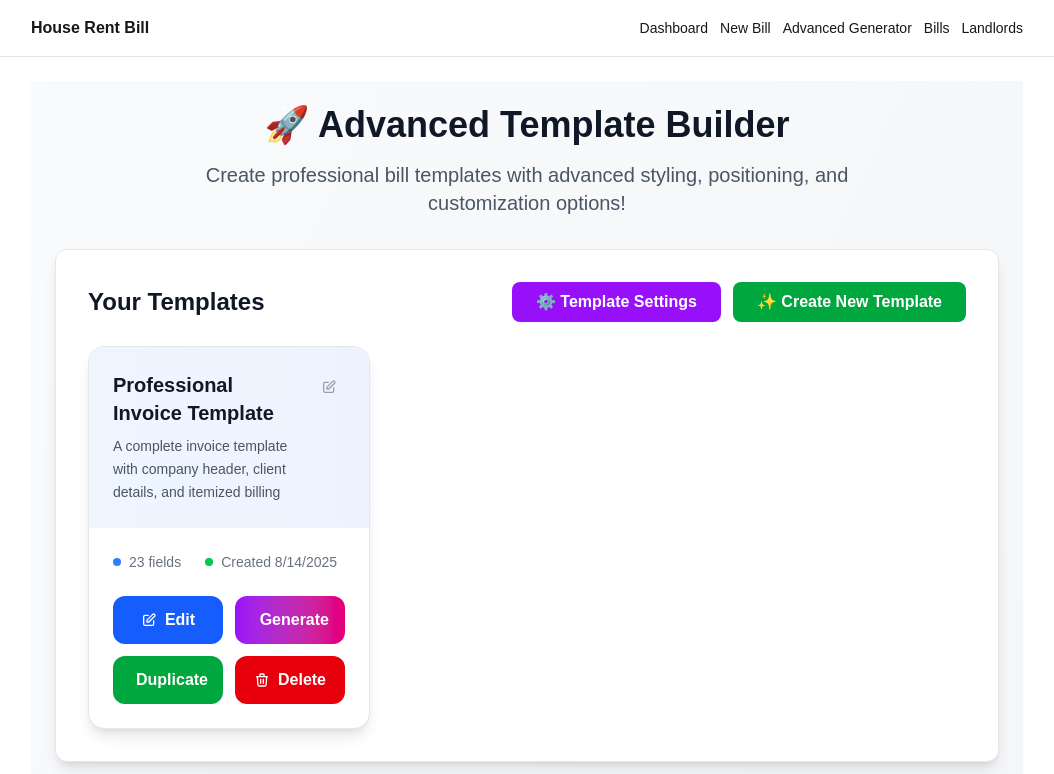
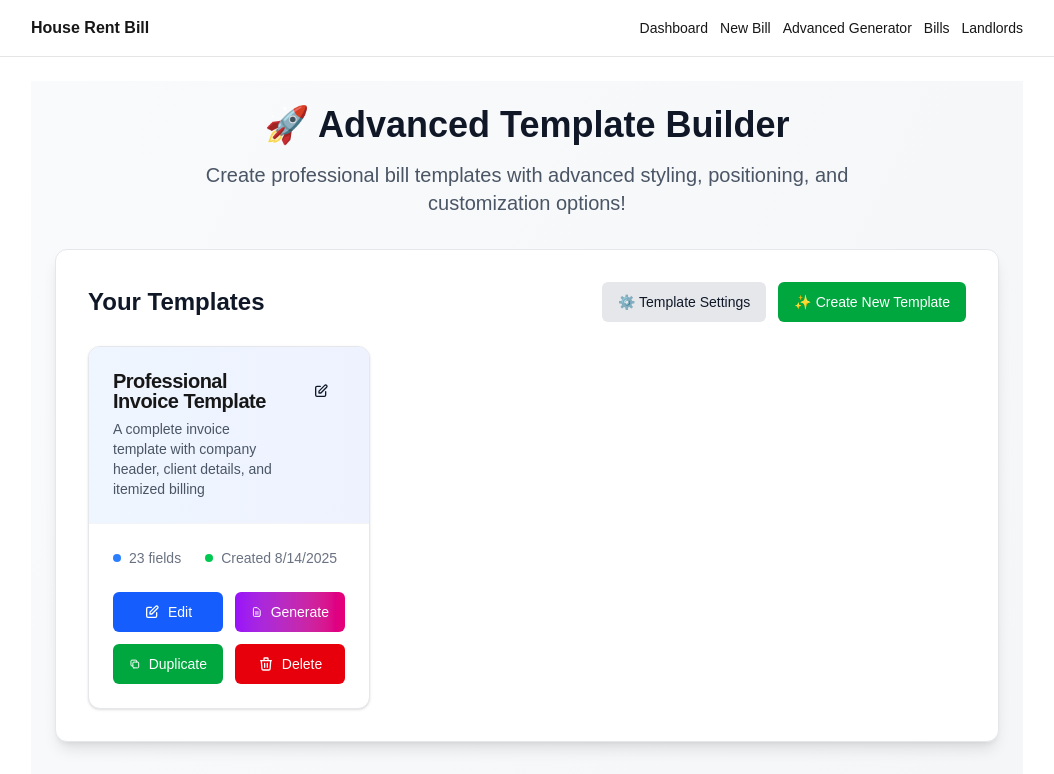
Before and after one commit to ShadowChaser/billgenerator, a Next.js app: page /bills/advanced in a window 1280 px wide. Shown: the top 774 px of the page, without its empty margins (113-1167 px from the left). Built offline with nearby package versions, Linux system fonts and the light colour scheme.

Commit message:
Shadcn added

```diff
--- a/src/app/bills/advanced/page.tsx
+++ b/src/app/bills/advanced/page.tsx
@@ -1,6 +1,8 @@
 "use client";
 
 import React, { useCallback, useEffect, useMemo, useRef, useState } from "react";
+import { Button } from "@/components/ui/button";
+import { Card, CardContent, CardDescription, CardHeader, CardTitle } from "@/components/ui/card";
 
 // Types
 interface SubElement {
@@ -1791,27 +1793,20 @@ export default function AdvancedBillGeneratorPage() {
           <div className="flex items-center justify-between mb-6">
             <h2 className="text-2xl font-bold text-gray-900 dark:text-white">Your Templates</h2>
             <div className="flex gap-3">
-              <button
-                onClick={() => setShowTemplateSettings(true)}
-                className="bg-purple-600 hover:bg-purple-700 text-white font-semibold py-2 px-6 rounded-lg transition-colors duration-300"
-              >
+              <Button variant="secondary" onClick={() => setShowTemplateSettings(true)}>
                 ⚙️ Template Settings
-              </button>
-              <button
-                onClick={createNewTemplate}
-                className="bg-green-600 hover:bg-green-700 text-white font-semibold py-2 px-6 rounded-lg transition-colors duration-300"
-              >
+              </Button>
+              <Button variant="success" onClick={createNewTemplate}>
                 ✨ Create New Template
-              </button>
+              </Button>
             </div>
           </div>
 
           {/* Templates List */}
           <div className="grid grid-cols-1 md:grid-cols-2 lg:grid-cols-3 gap-4">
             {templates.map((template) => (
-              <div key={template.id} className="group bg-white dark:bg-gray-800 rounded-2xl shadow-lg hover:shadow-xl transition-all duration-300 border border-gray-200 dark:border-gray-700 hover:border-blue-300 dark:hover:border-blue-600 overflow-hidden">
-                {/* Header Section */}
-                <div className="bg-gradient-to-r from-blue-50 to-indigo-50 dark:from-gray-700 dark:to-gray-600 p-6 border-b border-gray-100 dark:border-gray-600">
+              <Card key={template.id} className="group hover:shadow-lg transition-all duration-300 overflow-hidden">
+                <CardHeader className="bg-gradient-to-r from-blue-50 to-indigo-50 dark:from-gray-700 dark:to-gray-600">
                   <div className="flex items-start justify-between">
                     <div className="flex-1">
                       {editingTemplateId === template.id ? (
@@ -1840,30 +1835,26 @@ export default function AdvancedBillGeneratorPage() {
                           autoFocus
                         />
                       ) : (
-                        <h3 className="text-xl font-bold text-gray-900 dark:text-white mb-2 group-hover:text-blue-700 dark:group-hover:text-blue-300 transition-colors">
-                          {template.name}
-                        </h3>
+                        <CardTitle className="mb-2 group-hover:text-blue-700 dark:group-hover:text-blue-300 transition-colors">{template.name}</CardTitle>
                       )}
-                      <p className="text-sm text-gray-600 dark:text-gray-300 leading-relaxed">{template.description}</p>
+                      <CardDescription>{template.description}</CardDescription>
                     </div>
-                    <button
+                    <Button
+                      variant="ghost"
+                      className="ml-3 p-2"
+                      title="Rename template"
                       onClick={() => {
                         setEditingTemplateId(template.id);
                         setEditingTemplateName(template.name);
                       }}
-                      className="ml-3 text-gray-400 hover:text-blue-600 dark:hover:text-blue-400 p-2 rounded-lg hover:bg-white dark:hover:bg-gray-600 transition-all duration-200"
-                      title="Rename template"
                     >
                       <svg className="w-4 h-4" fill="none" stroke="currentColor" viewBox="0 0 24 24">
                         <path strokeLinecap="round" strokeLinejoin="round" strokeWidth={2} d="M11 5H6a2 2 0 00-2 2v11a2 2 0 002 2h11a2 2 0 002-2v-5m-1.414-9.414a2 2 0 112.828 2.828L11.828 15H9v-2.828l8.586-8.586z" />
                       </svg>
-                    </button>
+                    </Button>
                   </div>
-                </div>
-
-                {/* Content Section */}
-                <div className="p-6">
-                  {/* Stats */}
+                </CardHeader>
+                <CardContent>
                   <div className="flex items-center gap-6 mb-6 text-sm text-gray-500 dark:text-gray-400">
                     <div className="flex items-center gap-2">
                       <div className="w-2 h-2 bg-blue-500 rounded-full"></div>
@@ -1874,56 +1865,45 @@ export default function AdvancedBillGeneratorPage() {
                       <span>Created {template.createdAt.toLocaleDateString()}</span>
                     </div>
                   </div>
-
-                  {/* Action Buttons */}
                   <div className="grid grid-cols-2 gap-3">
-                    <button
-                      onClick={() => setCurrentTemplate(template)}
-                      className="flex items-center justify-center gap-2 bg-blue-600 hover:bg-blue-700 text-white font-semibold py-3 px-4 rounded-xl transition-all duration-300 hover:scale-105 hover:shadow-lg"
-                    >
+                    <Button onClick={() => setCurrentTemplate(template)}>
                       <svg className="w-4 h-4" fill="none" stroke="currentColor" viewBox="0 0 24 24">
                         <path strokeLinecap="round" strokeLinejoin="round" strokeWidth={2} d="M11 5H6a2 2 0 00-2 2v11a2 2 0 002 2h11a2 2 0 002-2v-5m-1.414-9.414a2 2 0 112.828 2.828L11.828 15H9v-2.828l8.586-8.586z" />
                       </svg>
                       Edit
-                    </button>
-                    <button
-                      onClick={() => generateBill(template)}
-                      className="flex items-center justify-center gap-2 bg-gradient-to-r from-purple-600 to-pink-600 hover:from-purple-700 hover:to-pink-700 text-white font-semibold py-3 px-4 rounded-xl transition-all duration-300 hover:scale-105 hover:shadow-lg"
-                    >
+                    </Button>
+                    <Button variant="gradient" onClick={() => generateBill(template)}>
                       <svg className="w-4 h-4" fill="none" stroke="currentColor" viewBox="0 0 24 24">
                         <path strokeLinecap="round" strokeLinejoin="round" strokeWidth={2} d="M9 12h6m-6 4h6m2 5H7a2 2 0 01-2-2V5a2 2 0 012-2h5.586a1 1 0 01.707.293l5.414 5.414a1 1 0 01.293.707V19a2 2 0 01-2 2z" />
                       </svg>
                       Generate
-                    </button>
-                    <button
+                    </Button>
+                    <Button
+                      variant="success"
                       onClick={() => {
                         const templateCopy = {
                           ...template,
                           id: `tpl-${Date.now()}`,
                           name: `${template.name} (Copy)`,
-                          createdAt: new Date()
+                          createdAt: new Date(),
                         };
-                        setTemplates(prev => [...prev, templateCopy]);
+                        setTemplates((prev) => [...prev, templateCopy]);
                       }}
-                      className="flex items-center justify-center gap-2 bg-green-600 hover:bg-green-700 text-white font-semibold py-3 px-4 rounded-xl transition-all duration-300 hover:scale-105 hover:shadow-lg"
                     >
                       <svg className="w-4 h-4" fill="none" stroke="currentColor" viewBox="0 0 24 24">
                         <path strokeLinecap="round" strokeLinejoin="round" strokeWidth={2} d="M8 16H6a2 2 0 01-2-2V6a2 2 0 012-2h8a2 2 0 012 2v2m-6 12h8a2 2 0 002-2v-8a2 2 0 00-2-2h-8a2 2 0 00-2 2v8a2 2 0 002 2z" />
                       </svg>
                       Duplicate
-                    </button>
-                    <button
-                      onClick={() => deleteTemplate(template.id)}
-                      className="flex items-center justify-center gap-2 bg-red-600 hover:bg-red-700 text-white font-semibold py-3 px-4 rounded-xl transition-all duration-300 hover:scale-105 hover:shadow-lg"
-                    >
+                    </Button>
+                    <Button variant="destructive" onClick={() => deleteTemplate(template.id)}>
                       <svg className="w-4 h-4" fill="none" stroke="currentColor" viewBox="0 0 24 24">
                         <path strokeLinecap="round" strokeLinejoin="round" strokeWidth={2} d="M19 7l-.867 12.142A2 2 0 0116.138 21H7.862a2 2 0 01-1.995-1.858L5 7m5 4v6m4-6v6m1-10V4a1 1 0 00-1-1h-4a1 1 0 00-1 1v3M4 7h16" />
                       </svg>
                       Delete
-                    </button>
+                    </Button>
                   </div>
-                </div>
-              </div>
+                </CardContent>
+              </Card>
             ))}
           </div>
 
@@ -1943,63 +1923,40 @@ export default function AdvancedBillGeneratorPage() {
 
               <div className="flex flex-wrap gap-3">
                 {!isEditing ? (
-                  <button
-                    onClick={() => setIsEditing(true)}
-                    className="bg-blue-600 hover:bg-blue-700 text-white font-semibold py-2 px-6 rounded-lg transition-colors duration-300"
-                  >
-                    ✏️ Edit Template
-                  </button>
+                  <Button onClick={() => setIsEditing(true)}>✏️ Edit Template</Button>
                 ) : (
                   <>
-                    <button
-                      onClick={() => openFieldEditor(undefined, "create")}
-                      className="bg-indigo-600 hover:bg-indigo-700 text-white font-semibold py-2 px-6 rounded-lg transition-colors duration-300"
-                    >
-                      ➕ Add Field
-                    </button>
-                    <button
-                      onClick={exportCurrentCanvasToPdf}
-                      className="bg-purple-600 hover:bg-purple-700 text-white font-semibold py-2 px-6 rounded-lg transition-colors duration-300"
-                    >
-                      🖨️ Export PDF
-                    </button>
-                    <button
-                      onClick={saveTemplate}
-                      className="bg-green-600 hover:bg-green-700 text-white font-semibold py-2 px-6 rounded-lg transition-colors duration-300"
-                    >
-                      💾 Save Template
-                    </button>
-                    <button
-                      onClick={() => setShowTemplateSettings(true)}
-                      className="bg-gray-600 hover:bg-gray-700 text-white font-semibold py-2 px-6 rounded-lg transition-colors duration-300"
-                    >
-                      ⚙️ Settings
-                    </button>
+                    <Button onClick={() => openFieldEditor(undefined, "create")}>➕ Add Field</Button>
+                    <Button variant="gradient" onClick={exportCurrentCanvasToPdf}>🖨️ Export PDF</Button>
+                    <Button variant="success" onClick={saveTemplate}>💾 Save Template</Button>
+                    <Button variant="secondary" onClick={() => setShowTemplateSettings(true)}>⚙️ Settings</Button>
 
                     {/* Undo/Redo Controls */}
                     <div className="flex items-center gap-2 ml-4 pl-4 border-l border-gray-300 dark:border-gray-600">
-                      <button
+                      <Button
+                        variant="secondary"
                         onClick={undo}
                         disabled={undoStack.length === 0}
-                        className="bg-gray-600 hover:bg-gray-700 disabled:bg-gray-400 disabled:cursor-not-allowed text-white font-semibold py-2 px-4 rounded-lg transition-colors duration-300 flex items-center gap-2"
                         title="Undo (Ctrl+Z)"
+                        className="flex items-center gap-2"
                       >
                         <svg className="w-4 h-4" fill="none" stroke="currentColor" viewBox="0 0 24 24">
                           <path strokeLinecap="round" strokeLinejoin="round" strokeWidth={2} d="M3 10h10a8 8 0 018 8v2M3 10l6 6m-6-6l6-6" />
                         </svg>
                         Undo
-                      </button>
-                      <button
+                      </Button>
+                      <Button
+                        variant="secondary"
                         onClick={redo}
                         disabled={redoStack.length === 0}
-                        className="bg-gray-600 hover:bg-gray-700 disabled:bg-gray-400 disabled:cursor-not-allowed text-white font-semibold py-2 px-4 rounded-lg transition-colors duration-300 flex items-center gap-2"
                         title="Redo (Ctrl+Shift+Z)"
+                        className="flex items-center gap-2"
                       >
                         <svg className="w-4 h-4" fill="none" stroke="currentColor" viewBox="0 0 24 24">
                           <path strokeLinecap="round" strokeLinejoin="round" strokeWidth={2} d="M21 10h-10a8 8 0 00-8 8v2m18-10l-6 6m6-6l-6-6" />
                         </svg>
                         Redo
-                      </button>
+                      </Button>
                     </div>
                   </>
                 )}
@@ -2091,12 +2048,9 @@ export default function AdvancedBillGeneratorPage() {
               <div className="mt-6">
                 <div className="flex items-center justify-between mb-4">
                   <h4 className="text-lg font-semibold text-gray-900 dark:text-white">Template Fields ({currentTemplate.fields.length})</h4>
-                  <button
-                    onClick={() => openFieldEditor(undefined, "create")}
-                    className="bg-indigo-600 hover:bg-indigo-700 text-white text-sm py-2 px-4 rounded-lg transition-colors duration-300"
-                  >
+                  <Button onClick={() => openFieldEditor(undefined, "create")}>
                     ➕ Add New Field
-                  </button>
+                  </Button>
                 </div>
                 <div className="grid grid-cols-1 md:grid-cols-2 lg:grid-cols-3 gap-4 max-h-96 overflow-y-auto">
                   {currentTemplate.fields.map((field) => (
@@ -2129,21 +2083,17 @@ export default function AdvancedBillGeneratorPage() {
                       </div>
 
                       <div className="flex gap-2">
-                        <button
-                          onClick={() => openFieldEditor(field, "edit")}
-                          className="bg-blue-600 hover:bg-blue-700 text-white text-xs py-1 px-2 rounded transition-colors duration-300"
-                        >
-                          Edit
-                        </button>
-                        <button
+                        <Button size="sm" onClick={() => openFieldEditor(field, "edit")}>Edit</Button>
+                        <Button
+                          size="sm"
+                          variant="destructive"
                           onClick={() => {
-                          saveStateForUndo();
-                          deleteField(field.id);
-                        }}
-                          className="bg-red-600 hover:bg-red-700 text-white text-xs py-1 px-2 rounded transition-colors duration-300"
+                            saveStateForUndo();
+                            deleteField(field.id);
+                          }}
                         >
                           Delete
-                        </button>
+                        </Button>
                         {(field.type === "image" || field.type === "signature") && (
                           <label className="bg-purple-600 hover:bg-purple-700 text-white text-xs py-1 px-2 rounded cursor-pointer transition-colors duration-300">
                             Upload Image
--- /dev/null
+++ b/src/components/ui/button.tsx
@@ -0,0 +1,60 @@
+"use client";
+
+import * as React from "react";
+
+export type ButtonVariant =
+  | "default"
+  | "secondary"
+  | "destructive"
+  | "success"
+  | "outline"
+  | "ghost"
+  | "link"
+  | "gradient";
+
+export type ButtonSize = "sm" | "default" | "lg" | "icon";
+
+export interface ButtonProps
+  extends React.ButtonHTMLAttributes<HTMLButtonElement> {
+  variant?: ButtonVariant;
+  size?: ButtonSize;
+}
+
+const base =
+  "inline-flex items-center justify-center gap-2 whitespace-nowrap rounded-md text-sm font-medium transition-colors focus-visible:outline-none focus-visible:ring-2 focus-visible:ring-blue-500 disabled:pointer-events-none disabled:opacity-50";
+
+const sizes: Record<ButtonSize, string> = {
+  sm: "h-9 px-3",
+  default: "h-10 px-4",
+  lg: "h-11 px-6 text-base",
+  icon: "h-10 w-10",
+};
+
+const variants: Record<ButtonVariant, string> = {
+  default: "bg-blue-600 text-white hover:bg-blue-700",
+  secondary: "bg-gray-200 text-gray-900 hover:bg-gray-300 dark:bg-gray-700 dark:text-white dark:hover:bg-gray-600",
+  destructive: "bg-red-600 text-white hover:bg-red-700",
+  success: "bg-green-600 text-white hover:bg-green-700",
+  outline:
+    "border border-gray-300 bg-transparent hover:bg-gray-100 dark:border-gray-600 dark:hover:bg-gray-700 text-gray-900 dark:text-gray-100",
+  ghost:
+    "bg-transparent hover:bg-gray-100 dark:hover:bg-gray-800 text-gray-900 dark:text-gray-100",
+  link: "text-blue-600 underline-offset-4 hover:underline",
+  gradient:
+    "bg-gradient-to-r from-purple-600 to-pink-600 text-white hover:from-purple-700 hover:to-pink-700",
+};
+
+export const Button = React.forwardRef<HTMLButtonElement, ButtonProps>(
+  ({ className = "", variant = "default", size = "default", ...props }, ref) => {
+    return (
+      <button
+        ref={ref}
+        className={[base, sizes[size], variants[variant], className].join(" ")}
+        {...props}
+      />
+    );
+  }
+);
+Button.displayName = "Button";
+
+export default Button;
--- /dev/null
+++ b/src/components/ui/card.tsx
@@ -0,0 +1,35 @@
+import * as React from "react";
+
+export interface CardProps extends React.HTMLAttributes<HTMLDivElement> {}
+
+export const Card = React.forwardRef<HTMLDivElement, CardProps>(
+  ({ className = "", ...props }, ref) => (
+    <div
+      ref={ref}
+      className={
+        "rounded-xl border border-gray-200 dark:border-gray-700 bg-white dark:bg-gray-800 shadow-sm " +
+        className
+      }
+      {...props}
+    />
+  )
+);
+Card.displayName = "Card";
+
+export const CardHeader = ({ className = "", ...props }: CardProps) => (
+  <div className={"p-6 border-b border-gray-100 dark:border-gray-700 " + className} {...props} />
+);
+export const CardTitle = ({ className = "", ...props }: CardProps) => (
+  <h3 className={"text-xl font-bold leading-none tracking-tight " + className} {...props} />
+);
+export const CardDescription = ({ className = "", ...props }: CardProps) => (
+  <p className={"text-sm text-gray-600 dark:text-gray-300 " + className} {...props} />
+);
+export const CardContent = ({ className = "", ...props }: CardProps) => (
+  <div className={"p-6 " + className} {...props} />
+);
+export const CardFooter = ({ className = "", ...props }: CardProps) => (
+  <div className={"p-6 pt-0 " + className} {...props} />
+);
+
+export default Card;
```
